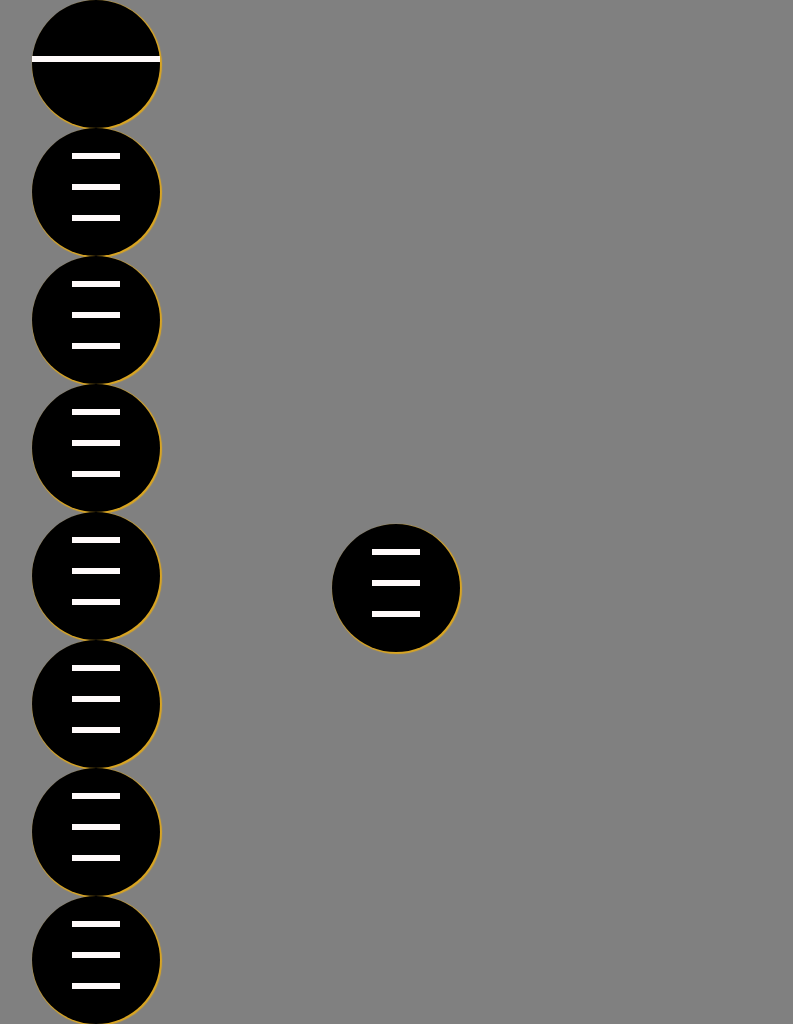
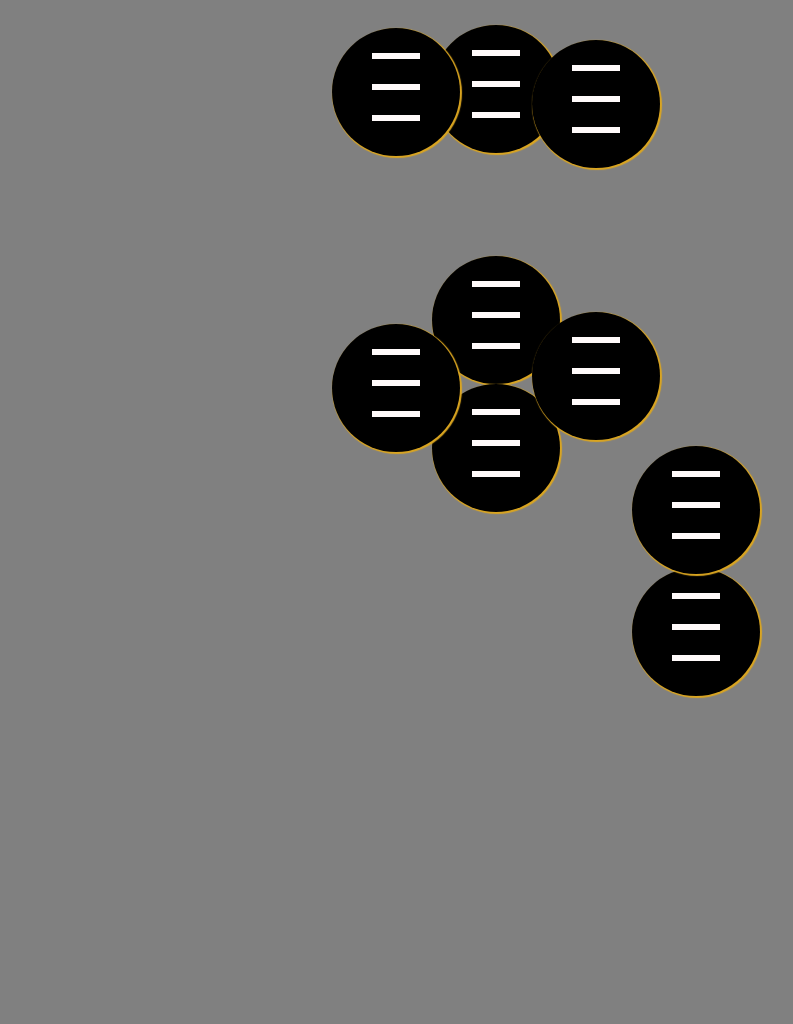
Before and after one commit to nievein-ahmed/shapes, a plain HTML site: page index.html in a window 1280 px wide. Shown: the whole page, without its empty margins (268-1061 px from the left). After the commit the page ends 800 px from the top, so only its background shows below. Drawn offline with Linux system fonts and the light colour scheme.

Commit message:
updating

```diff
--- a/style.css
+++ b/style.css
@@ -21,7 +21,8 @@ body {
   position: relative;
   left: 300px;
   padding-bottom: 10px;
-  flex-direction: row;
+  left: 700px;
+  top: 25px;
 }
 .hamburger8 {
   width: 8rem;
@@ -36,7 +37,7 @@ body {
   position: relative;
   left: 600px;
   padding-bottom: 10px;
-  bottom: 500px;
+  bottom: 700px;
 }
 .hamburger7 {
   width: 8rem;
@@ -49,8 +50,9 @@ body {
   align-items: center;
   box-shadow: 1px 1px 1px 1px goldenrod;
   position: relative;
-  left: 300px;
+  left: 900px;
   padding-bottom: 10px;
+  bottom: 450px;
 }
 .hamburger6 {
   width: 8rem;
@@ -63,8 +65,9 @@ body {
   align-items: center;
   box-shadow: 1px 1px 1px 1px goldenrod;
   position: relative;
-  left: 300px;
+  left: 900px;
   padding-bottom: 10px;
+  bottom: 200px;
 }
 .hamburger5 {
   width: 8rem;
@@ -77,8 +80,9 @@ body {
   align-items: center;
   box-shadow: 1px 1px 1px 1px goldenrod;
   position: relative;
-  left: 300px;
+  left: 800px;
   padding-bottom: 10px;
+  bottom: 600px;
 }
 .hamburger2 {
   width: 8rem;
@@ -91,8 +95,9 @@ body {
   align-items: center;
   box-shadow: 1px 1px 1px 1px goldenrod;
   position: relative;
-  left: 300px;
+  left: 700px;
   padding-bottom: 10px;
+  left: 700px;
 }
 .hamburger1 {
   width: 8rem;
@@ -105,8 +110,9 @@ body {
   align-items: center;
   box-shadow: 1px 1px 1px 1px goldenrod;
   position: relative;
-  left: 300px;
+  left: 600px;
   padding-bottom: 10px;
+  bottom: 100px;
 }
 .hamburger3 {
   width: 8rem;
@@ -119,7 +125,7 @@ body {
   align-items: center;
   box-shadow: 1px 1px 1px 1px goldenrod;
   position: relative;
-  left: 300px;
+  left: 700px;
   padding-bottom: 10px;
 }
 .hamburger4 {
@@ -133,8 +139,9 @@ body {
   align-items: center;
   box-shadow: 1px 1px 1px 1px goldenrod;
   position: relative;
-  left: 300px;
+  left: 800px;
   padding-bottom: 10px;
+  bottom: 200px;
 }
 .hamburger div {
   width: 3rem;
@@ -271,16 +278,19 @@ body {
   transform-style: preserve-3d;
   transition: transform 2s;
   transform: rotate3d(9, 3, 1, 90deg);
+  height: 4vh;
 }
 .hamburger6:hover div:nth-child(2) {
   transform-style: preserve-3d;
   transition: transform 3s;
   transform: rotate3d(4, 9, 4, 70deg);
+  height: 4vh;
 }
 .hamburger6:hover div:nth-child(3) {
   transform-style: preserve-3d;
   transition: transform 4s;
   transform: rotate3d(8, 5, 7, 90deg);
+  height: 4vh;
 }
 .hamburger7:hover div:nth-child(1) {
   display: none;
@@ -294,3 +304,18 @@ body {
 .hamburger7:hover div:nth-child(3) {
   display: none;
 }
+.hamburger8:hover div:nth-child(1) {
+  display: none;
+}
+.hamburger8:hover div:nth-child(2) {
+  transform-style: preserve-3d;
+  transition: transform 4s;
+  transform: rotate3d(6, 7, 8, 90deg);
+  height: 2vh;
+}
+.hamburger8:hover div:nth-child(3) {
+  transform-style: preserve-3d;
+  transition: transform 4s;
+  transform: rotate3d(7, 9, 3, 60deg);
+  height: 2vh;
+}
```
